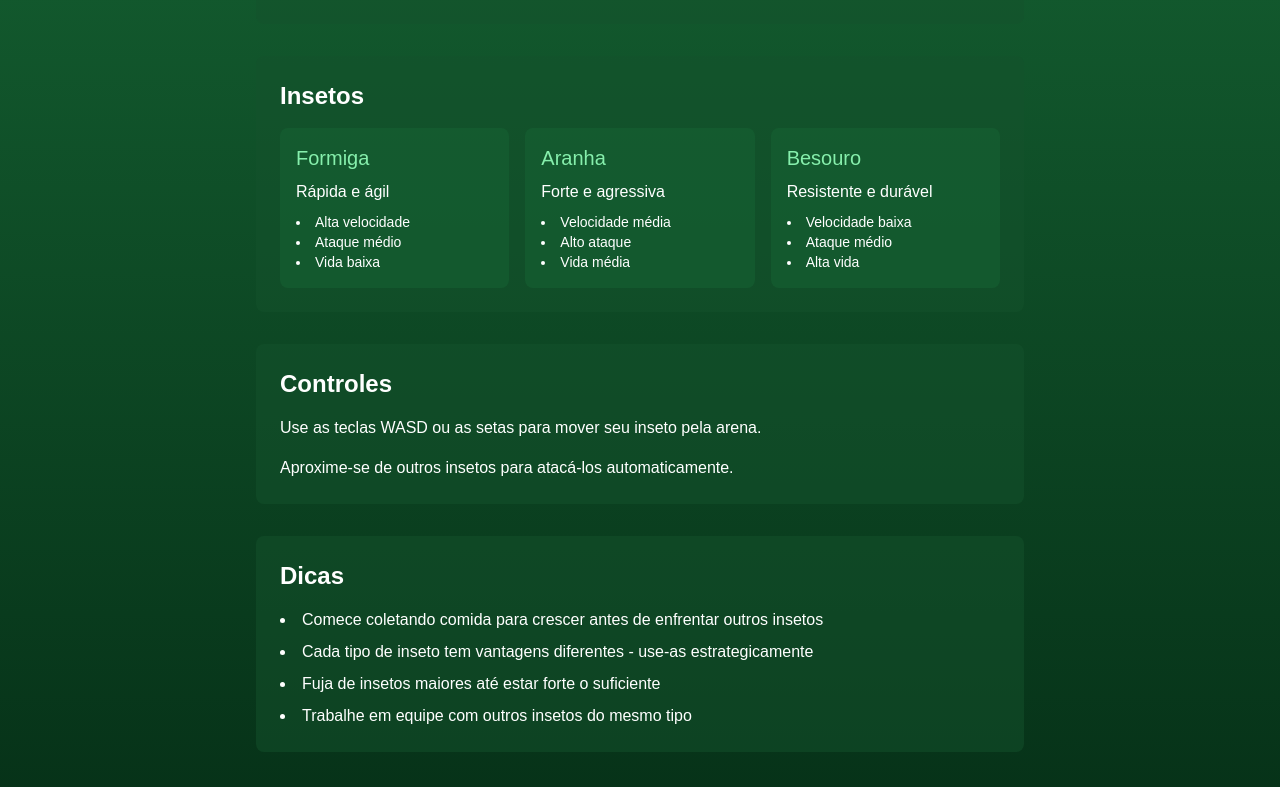
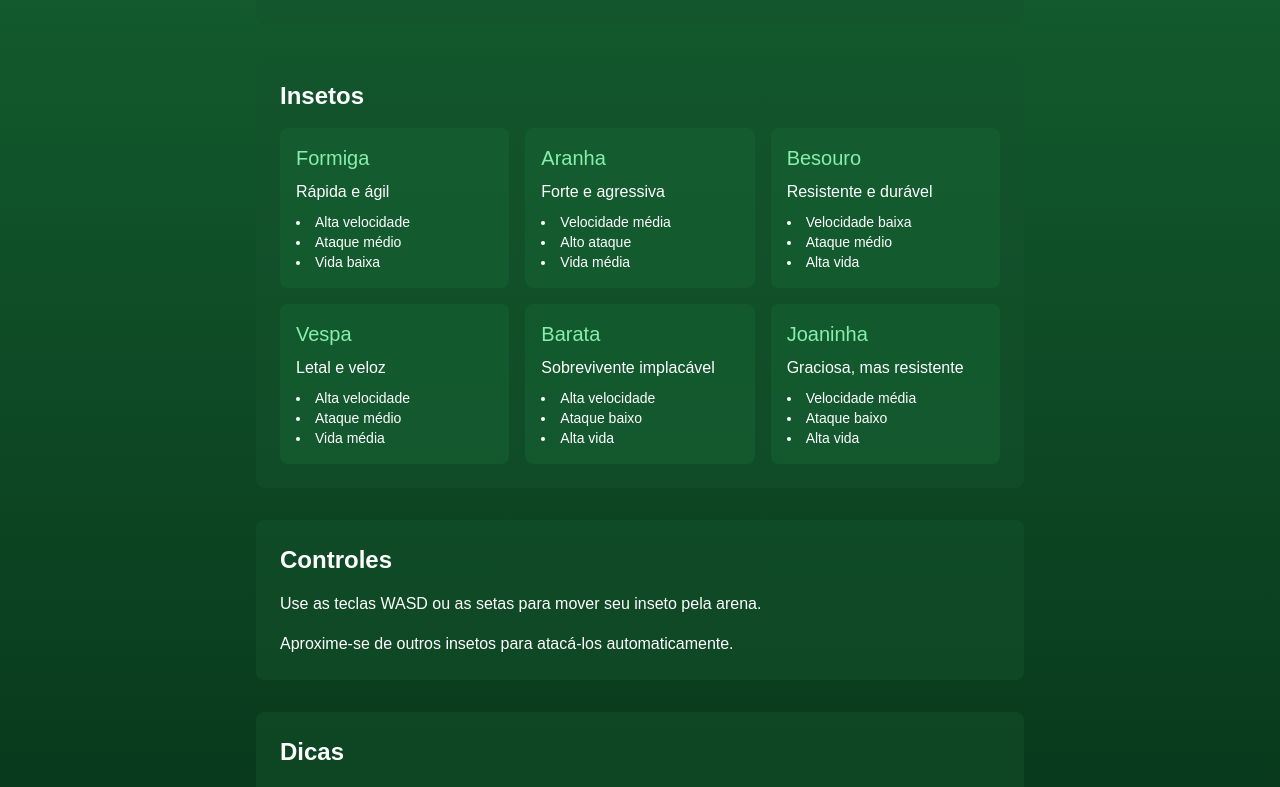
Before and after one commit to t-heu/bugs.io, a Next.js app: page /instructions in a window 1280 px wide. Shown: the part 280-1067 px from the top of the page. Built offline with nearby package versions, Linux system fonts and the light colour scheme.

Commit message:
update: att instructions

```diff
--- a/app/instructions/page.tsx
+++ b/app/instructions/page.tsx
@@ -1,6 +1,8 @@
 import Link from "next/link"
 import { Button } from "@/components/ui/button"
 import { ArrowLeft } from "lucide-react"
+
+import insects from "../../insects.json";
 
 export default function Instructions() {
   return (
@@ -24,33 +26,17 @@ export default function Instructions() {
           <section className="bg-green-900/50 p-6 rounded-lg">
             <h2 className="text-2xl font-semibold mb-4">Insetos</h2>
             <div className="grid md:grid-cols-3 gap-4">
-              <div className="bg-green-800/50 p-4 rounded-lg">
-                <h3 className="text-xl font-medium mb-2 text-green-300">Formiga</h3>
-                <p className="mb-2">Rápida e ágil</p>
-                <ul className="list-disc list-inside text-sm">
-                  <li>Alta velocidade</li>
-                  <li>Ataque médio</li>
-                  <li>Vida baixa</li>
-                </ul>
-              </div>
-              <div className="bg-green-800/50 p-4 rounded-lg">
-                <h3 className="text-xl font-medium mb-2 text-green-300">Aranha</h3>
-                <p className="mb-2">Forte e agressiva</p>
-                <ul className="list-disc list-inside text-sm">
-                  <li>Velocidade média</li>
-                  <li>Alto ataque</li>
-                  <li>Vida média</li>
-                </ul>
-              </div>
-              <div className="bg-green-800/50 p-4 rounded-lg">
-                <h3 className="text-xl font-medium mb-2 text-green-300">Besouro</h3>
-                <p className="mb-2">Resistente e durável</p>
-                <ul className="list-disc list-inside text-sm">
-                  <li>Velocidade baixa</li>
-                  <li>Ataque médio</li>
-                  <li>Alta vida</li>
-                </ul>
-              </div>
+              {insects.map((info, i) => (
+                <div key={i} className="bg-green-800/50 p-4 rounded-lg">
+                <h3 className="text-xl font-medium mb-2 text-green-300">{info.name}</h3>
+                <p className="mb-2">{info.description}</p>
+                  <ul className="list-disc list-inside text-sm">
+                    {info.attributes.map((att, i2) => (
+                      <li key={i2}>{att}</li>
+                    ))}
+                  </ul>
+                </div>
+              ))}
             </div>
           </section>
 
@@ -63,10 +49,10 @@ export default function Instructions() {
           <section className="bg-green-900/50 p-6 rounded-lg">
             <h2 className="text-2xl font-semibold mb-4">Dicas</h2>
             <ul className="list-disc list-inside space-y-2">
-              <li>Comece coletando comida para crescer antes de enfrentar outros insetos</li>
+              <li>Colete comidas para recuperar sua vida</li>
               <li>Cada tipo de inseto tem vantagens diferentes - use-as estrategicamente</li>
-              <li>Fuja de insetos maiores até estar forte o suficiente</li>
-              <li>Trabalhe em equipe com outros insetos do mesmo tipo</li>
+              <li>Fuja de insetos fortes até estar forte o suficiente</li>
+              <li>Trabalhe em equipe com outros insetos do mesmo tipo se quiser enfrentar o mais forte</li>
             </ul>
           </section>
         </div>
--- a/insects.json
+++ b/insects.json
@@ -3,6 +3,7 @@
     "id": "ant",
     "name": "Formiga",
     "description": "Rápida e ágil",
+    "attributes": ["Alta velocidade", "Ataque médio", "Vida baixa"],
     "stats": {
       "speed": 9,
       "attack": 4,
@@ -17,6 +18,7 @@
     "id": "spider",
     "name": "Aranha",
     "description": "Forte e agressiva",
+    "attributes": ["Velocidade média", "Alto ataque", "Vida média"],
     "stats": {
       "speed": 6,
       "attack": 15,
@@ -31,6 +33,7 @@
     "id": "beetle",
     "name": "Besouro",
     "description": "Resistente e durável",
+    "attributes": ["Velocidade baixa", "Ataque médio", "Alta vida"],
     "stats": {
       "speed": 3,
       "attack": 6,
@@ -45,6 +48,7 @@
     "id": "wasp",
     "name": "Vespa",
     "description": "Letal e veloz",
+    "attributes": ["Alta velocidade", "Ataque médio", "Vida média"],
     "stats": {
       "speed": 8,
       "attack": 18,
@@ -59,6 +63,7 @@
     "id": "cockroach",
     "name": "Barata",
     "description": "Sobrevivente implacável",
+    "attributes": ["Alta velocidade", "Ataque baixo", "Alta vida"],
     "stats": {
       "speed": 7,
       "attack": 5,
@@ -73,6 +78,7 @@
     "id": "ladybug",
     "name": "Joaninha",
     "description": "Graciosa, mas resistente",
+    "attributes": ["Velocidade média", "Ataque baixo", "Alta vida"],
     "stats": {
       "speed": 5,
       "attack": 7,
```
Also changed, not shown: components/game-arena.tsx (+2 -5 lines).
